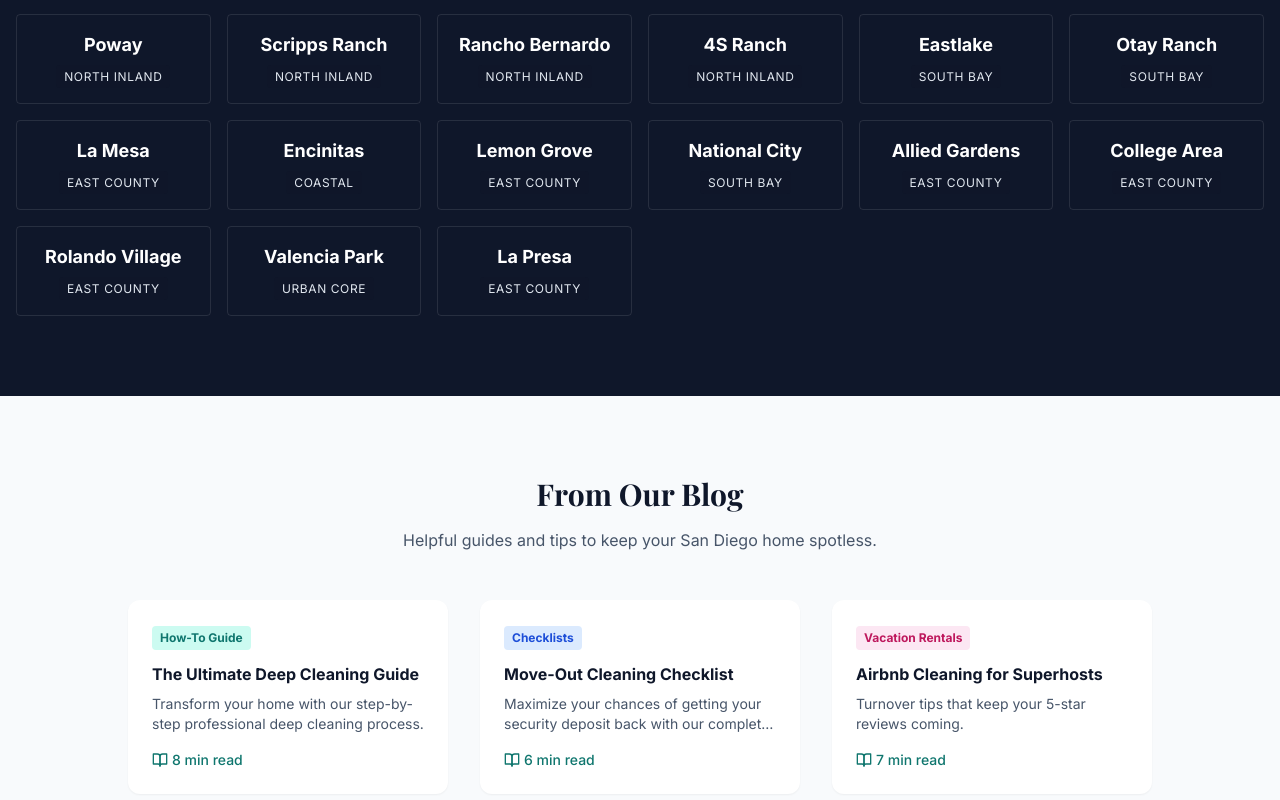
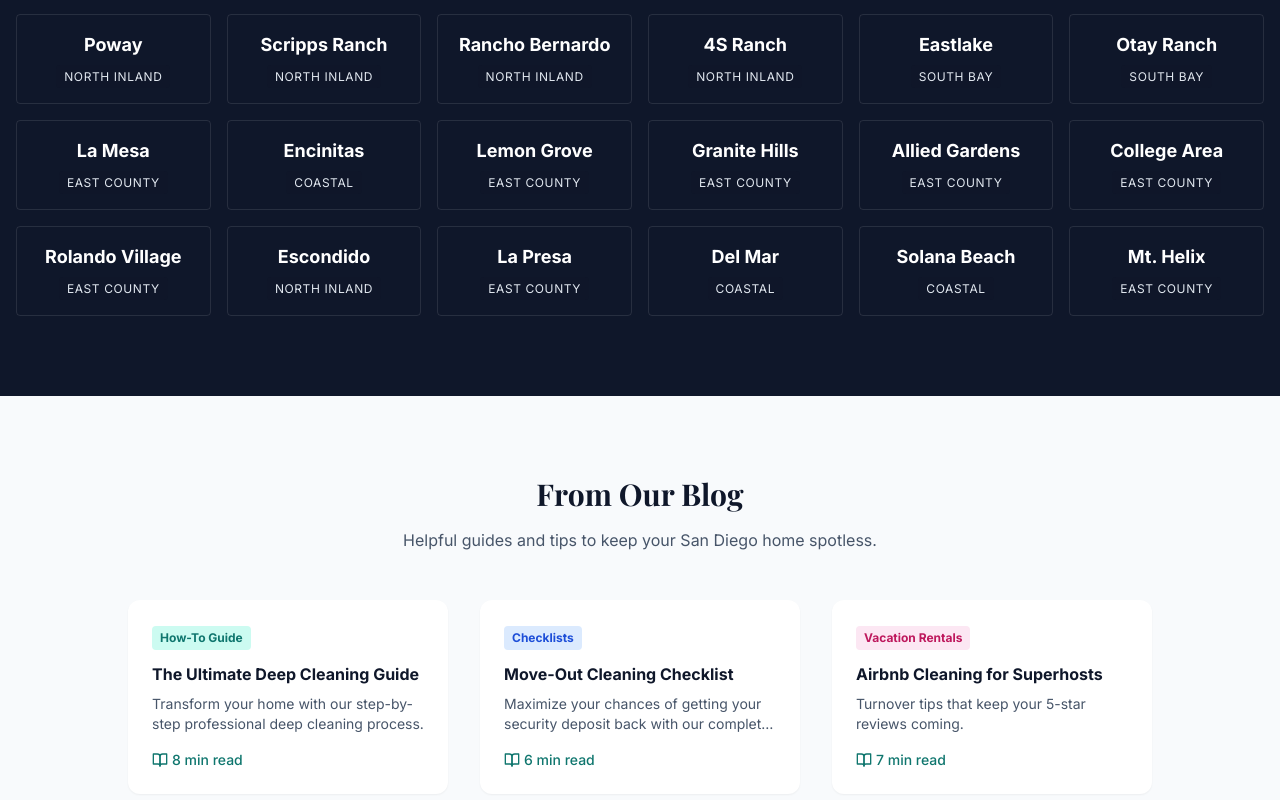
Before and after one commit to artyommachekin-lgtm/metla-san-diego, a React (Vite) app: page / in a window 1280 px wide. Shown: the part 3120-3920 px from the top of the page. Built offline with nearby package versions, Linux system fonts and the light colour scheme; a web font is replaced by a local one.

Commit message:
feat: optimize location portfolio with research-backed high-value territories

```diff
--- a/san-diego-locations.ts
+++ b/san-diego-locations.ts
@@ -442,22 +442,25 @@ From Stonebridge Estates' massive newer homes to the eucalyptus-shaded Villages,
         propertyManagerContent: "Managing Lemon Grove rentals? We offer reliable turnover service."
     },
     {
-        name: "National City",
-        slug: "national-city",
-        type: "South Bay",
-        description: "Professional cleaning for National City homes and rentals.",
-        tagline: "South Bay pride, professional results.",
-        detailedContent: `National City serves as the heart of the South Bay. From Paradise Hills to Lincoln Acres, we provide reliable cleaning service for this working community.`,
-        keywords: ["House cleaning National City", "Maid service National City SD"],
-        popularServiceIds: ["standard", "move-in-out", "deep-cleaning"],
-        housingTypes: ["Single-Family Homes", "Multi-Family Units", "Newer Developments"],
-        landmarks: ["Westfield Plaza Bonita", "Sweetwater River", "Mile of Cars"],
-        neighborhoods: ["Paradise Hills", "Lincoln Acres", "Central National City", "Sweetwater area"],
-        zipCodes: ["91950", "91951"],
+        name: "Granite Hills",
+        slug: "granite-hills",
+        type: "East County",
+        description: "Rugged luxury cleaning for Granite Hills' custom estates and large lots.",
+        tagline: "East County's premier address, perfectly maintained.",
+        detailedContent: `Granite Hills represents a distinct step up in East County living. With home values often exceeding $1 million and large lots accommodating RVs, boats, and horses, this neighborhood demands a specific kind of detailed care.
+
+Our Granite Hills team understands the "rugged luxury" lifestyle. We know that larger properties accumulate more dust from unpaved areas, and that custom estates often feature high glass walls to capture the views. We bring the manpower and equipment to handle these substantial properties efficiently.`,
+        keywords: ["House cleaning Granite Hills", "Estate cleaning El Cajon", "Granite Hills maid service", "Singing Hills cleaning"],
+        popularServiceIds: ["deep-cleaning", "standard", "move-in-out"],
+        housingTypes: ["Custom Estates", "Ranch Properties", "Golf Course Homes", "Large Lot Homes"],
+        landmarks: ["Singing Hills Golf Resort", "Kennedy Park", "Valhalla High School"],
+        neighborhoods: ["Singing Hills", "Vista Grande", "Granite Hills Center"],
+        zipCodes: ["92019"],
         cleaningChallenges: [
-            { title: "Multi-Unit Properties", description: "We handle apartment turnovers efficiently." }
+            { title: "Rural Dust", description: "Large lots and unpaved areas mean higher dust accumulation. We recommend our 'Deep Dusting' protocols." },
+            { title: "High Glass Volume", description: "Many estates feature floor-to-ceiling windows to capture views. We offer interior glass detailing." }
         ],
-        propertyManagerContent: "Managing National City properties? We provide reliable, consistent service."
+        propertyManagerContent: "Managing Granite Hills estates? We provide the reliable, high-end service these unique properties require."
     },
     {
         name: "Allied Gardens",
@@ -515,22 +518,25 @@ From Stonebridge Estates' massive newer homes to the eucalyptus-shaded Villages,
         propertyManagerContent: "Managing Rolando rentals? We provide reliable, neighbor-recommended service."
     },
     {
-        name: "Valencia Park",
-        slug: "valencia-park",
-        type: "Urban Core",
-        description: "Reliable cleaning for Valencia Park and surrounding communities.",
-        tagline: "Community pride, clean homes.",
-        detailedContent: `Valencia Park and its surrounding neighborhoods deserve quality cleaning service at fair prices. We serve this diverse community with consistent reliability.`,
-        keywords: ["House cleaning Valencia Park", "Maid service Valencia Park SD"],
-        popularServiceIds: ["standard", "move-in-out", "deep-cleaning"],
-        housingTypes: ["Single-Family Homes", "Multi-Family Properties", "Newer Developments"],
-        landmarks: ["Chollas Lake", "Valencia Park Elementary", "Market Street"],
-        neighborhoods: ["Emerald Hills", "Chollas View", "Encanto", "Lincoln Park"],
-        zipCodes: ["92114"],
+        name: "Escondido",
+        slug: "escondido",
+        type: "North Inland",
+        description: "Estate cleaning for South Escondido's hidden luxury neighborhoods.",
+        tagline: "Hidden wealth, clearly clean.",
+        detailedContent: `Escondido is often underestimated, but areas like Felicita and the San Pasqual Valley hide some of San Diego's most impressive estates. These large, wooded lots offer privacy and space that rivals Rancho Santa Fe.
+
+We find that homeowners here often struggle to get reliable "San Diego" contractors to travel this far inland. Metla considers South Escondido a core territory. We bring consistent, high-quality service to your doorstep, whether you're near Lake Hodges or tucked into the San Pasqual Valley.`,
+        keywords: ["House cleaning Escondido", "Maid service Felicita", "San Pasqual Valley cleaning", "South Escondido cleaning"],
+        popularServiceIds: ["deep-cleaning", "standard", "move-in-out"],
+        housingTypes: ["Custom Estates", "Vineyard Properties", "Large Wooded Lots", "Ranch Homes"],
+        landmarks: ["San Diego Zoo Safari Park", "Lake Hodges", "Felicita County Park", "Orfila Vineyards"],
+        neighborhoods: ["Felicita", "San Pasqual Valley", "South Escondido", "Kit Carson"],
+        zipCodes: ["92025", "92029"],
         cleaningChallenges: [
-            { title: "Family Service", description: "Many families with children appreciate our thorough approach." }
+            { title: "Agricultural Dust", description: "Proximity to vineyards and orchards means specific dust control needs." },
+            { title: "Remote Access", description: "We plan our routes effectively to ensure on-time arrival for these tucked-away properties." }
         ],
-        propertyManagerContent: "Managing Valencia Park properties? We offer reliable, affordable service."
+        propertyManagerContent: "Managing Escondido estate rentals? We provide the reliability you've been missing."
     },
     {
         name: "La Presa",
@@ -549,5 +555,68 @@ From Stonebridge Estates' massive newer homes to the eucalyptus-shaded Villages,
             { title: "East County Conditions", description: "Warmer, drier climate means regular dust control." }
         ],
         propertyManagerContent: "Managing La Presa rentals? We provide reliable East County service."
+    },
+    {
+        name: "Del Mar",
+        slug: "del-mar",
+        type: "Coastal",
+        description: "Ultra-premium cleaning for Del Mar's beachfront estates and village homes.",
+        tagline: "Where luxury meets the marine layer.",
+        detailedContent: `Del Mar is San Diego's most exclusive coastal enclave. From the racetrack to the beach, homes here demand a level of service that goes beyond standard cleaning. We understand the specific needs of high-value coastal properties.
+
+Our team is trained in 'Salt Air Defense'—meticulously removing the sticky marine layer residue that dulls windows and corrodes tracks. We use specialized, non-abrasive techniques to protect your custom finishes.`,
+        keywords: ["House cleaning Del Mar", "Maid service Del Mar CA", "Luxury cleaning Del Mar"],
+        popularServiceIds: ["deep-cleaning", "standard", "vacation-rental"],
+        housingTypes: ["Oceanfront Estates", "Village Cottages", "Custom Homes"],
+        landmarks: ["Del Mar Racetrack", "Powerhouse Park", "Dog Beach", "Del Mar Plaza"],
+        neighborhoods: ["The Village", "Beach Colony", "Del Mar Heights", "Via De La Valle"],
+        zipCodes: ["92014"],
+        cleaningChallenges: [
+            { title: "Salt Air Corrosion", description: "Marine layer leaves sticky residue. We wipe down window tracks and exterior metals." },
+            { title: "High-Value Surfaces", description: "We use pH-neutral cleaners safe for marble, travertine, and custom wood." }
+        ],
+        propertyManagerContent: "Managing Del Mar vacation rentals? We provide the white-glove turnover service your guests expect."
+    },
+    {
+        name: "Solana Beach",
+        slug: "solana-beach",
+        type: "Coastal",
+        description: "Eco-conscious cleaning for Solana Beach's design district and coastal homes.",
+        tagline: "Natural beauty, naturally clean.",
+        detailedContent: `Solana Beach values sustainability and style. From the Cedros Design District to the bluffs, this community prioritizes health and environmental responsibility. Our eco-friendly cleaning service aligns perfectly with these values.
+
+We use non-toxic, organic products that are safe for your family, pets, and the ocean. Whether you have a modern condo or a beach cottage, we deliver a spotless home without harsh chemicals.`,
+        keywords: ["House cleaning Solana Beach", "Eco cleaning Solana Beach", "Green maid service Solana Beach"],
+        popularServiceIds: ["standard", "deep-cleaning", "vacation-rental"],
+        housingTypes: ["Beach Cottages", "Modern Condos", "Bluff Homes"],
+        landmarks: ["Fletcher Cove", "Cedros Design District", "Belly Up Tavern"],
+        neighborhoods: ["Cedros", "Solana Circle", "Lomas Santa Fe"],
+        zipCodes: ["92075"],
+        cleaningChallenges: [
+            { title: "Eco-Friendly Mandate", description: "We strictly use non-toxic, green cleaning products." },
+            { title: "Sand Management", description: "We focus on entryways and floors to keep the beach outside." }
+        ],
+        propertyManagerContent: "Managing Solana Beach rentals? We offer eco-friendly turnovers that attract health-conscious guests."
+    },
+    {
+        name: "Mt. Helix",
+        slug: "mt-helix",
+        type: "East County",
+        description: "Specialized estate cleaning for Mt. Helix's unique topography and custom homes.",
+        tagline: "Elevated living, elevated standards.",
+        detailedContent: `Mt. Helix is the crown jewel of East County, offering panoramic views and unique architectural masterpieces. We specialize in the logistical challenges of cleaning these hillside estates.
+
+Our teams are equipped with backpack vacuums and portable caddies to navigate steep driveways and stairs efficiently. We understand that your custom home requires a detailed, careful approach.`,
+        keywords: ["House cleaning Mt Helix", "Estate cleaning La Mesa", "Mt Helix maid service"],
+        popularServiceIds: ["deep-cleaning", "standard", "move-in-out"],
+        housingTypes: ["Custom Estates", "Mid-Century Modern", "Hillside Homes"],
+        landmarks: ["Mt. Helix Park", "Amphitheater", "Grossmont"],
+        neighborhoods: ["Mt. Helix", "Grossmont", "Calavo Gardens"],
+        zipCodes: ["91941"],
+        cleaningChallenges: [
+            { title: "Logistical Access", description: "Our teams are equipped for steep driveways and stairs." },
+            { title: "Custom Architecture", description: "We have experience cleaning unique, custom-built homes." }
+        ],
+        propertyManagerContent: "Managing Mt. Helix estates? We provide the specialized care these unique properties require."
     }
 ];
```
Also changed, not shown: 1 other file (tests, documents, lock files or other folders).
